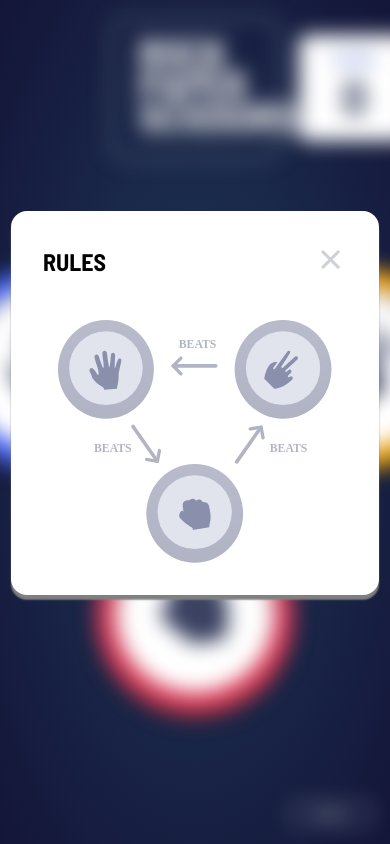
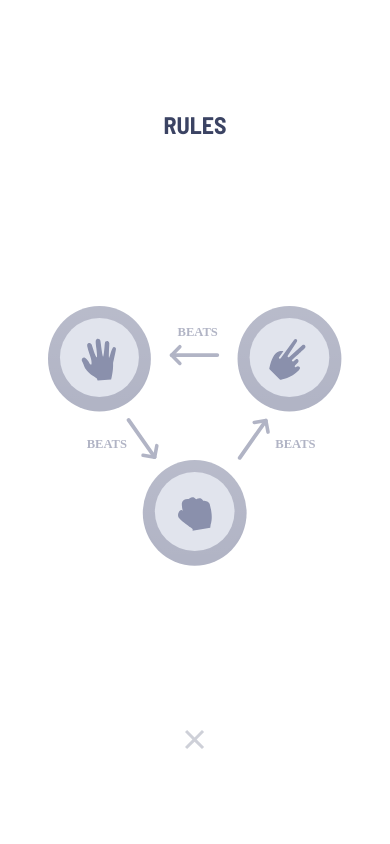
Before and after one commit to smccourtb/rock-paper-scissors, a React (Create React App) app: page / in a window 390 px wide. Both pictures are taken after a click on the button "RULES". Built offline with nearby package versions, Linux system fonts and the light colour scheme.

Commit message:
styling for smallest breakpoint complete

```diff
--- a/src/App.css
+++ b/src/App.css
@@ -4,125 +4,38 @@
   display:flex;
   flex-direction:column;
   align-items:center;
+  justify-content:space-between;
   width:100%;
   overflow:hidden;
+  padding: 2em;
 
 }
 .blur {
     filter:blur(10px);
 }
 
-.ch {
-  margin: 6em 0em 0em;
+/* .ch {
+  padding-top: 4em;
+
   display: flex;
   justify-content: center;
-  width: 65%;
   flex-grow:1;
-  height: 300px;
-}
+} */
 
 .res {
+  padding-top: 5em;
   display: flex;
-  justify-content: center;
-  width: 65%;
   flex-grow:1;
 }
 
-@media screen and (min-width: 82em) {
-  .result-container{
-    transform:scale(.9) !important;
-  }
-  .result-show{
-    order:3;
-  }
-  .header-container {
-    width:80% !important;
-    transform:scale(1) !important;
+@media screen and (min-width: 87em) {
 
-  }
-
-  .player, .opponent {
-    /* transform:scale(.6) !important; */
-    width:50% !important;
-    justify-content:center !important;
-  }
 }
 
 @media screen and (min-width: 62em) {
 
-  .player, .opponent {
-    transform:scale(.8) !important;
-    width:50% !important;
-  }
-
-  .player-before, .opponent-before {
-    transform: scale(.7) !important;
-    margin: 0 !important;
-  }
-
-  .chosen-opponent {
-    justify-content: center !important;
-  }
-
-  .result {
-    order:3;
-  }
 }
 
-@media screen and (min-width: 43) {
-  .res{
-    width: 85%;
-  }
+@media screen and (min-width: 43em) {
 
-  .ch {
-    margin:0;
-  }
-  .result-show{
-    order:3;
-    padding:0 !important;
-    transform:scale(1.5) !important;
-  }
-  .result {
-    width:100% !important;
-    order: 3;
-  }
-  .player, .opponent {
-    transform:scale(.7) !important;
-    justify-content:center !important;
-    align-items:center !important;
-    /* width:50% !important; */
-  }
-  .picked-player, .picked-opponent {
-    order:2;
-  }
-
-  .choice {
-    transform: scale(.6) !important;
-  }
-
-  .win-player, .win-opponent {
-    margin-bottom: 8em !important;
-    z-index:-1 !important;
-
-  }
-  .player-before, .opponent-before {
-    transform:scale(.7) !important;
-    width:50%;
-
-  }
-
-  footer {
-    justify-content: center !important;
-    padding-bottom: 2em !important;
-  }
-
-  .rules-btn {
-    transform:scale(1.3) !important;
-  }
-
-  .header-container {
-    width:110% !important;
-    transform:scale(.55) !important;
-
-  }
 }
--- a/src/components/Rules.js
+++ b/src/components/Rules.js
@@ -5,11 +5,9 @@ import closeIcon from "../images/icon-close.svg";
 function Rules({showRules}) {
     return(
         <div className="rules">
-            <header className='rules-header'>
-                <h2>RULES</h2>
-                <button onClick={showRules}><img src={closeIcon} alt="close"></img></button>
-            </header>
+            <h2>RULES</h2>
             <img src={basicRules} alt="basic rules"></img>
+            <button className="rules__close-button" onClick={showRules}><img src={closeIcon} alt="close"></img></button>
         </div>
     )
 }
--- a/src/styles/Choice.css
+++ b/src/styles/Choice.css
@@ -1,20 +1,20 @@
 .choice {
     background: url("../images/bg-triangle.svg") no-repeat;
-    background-position: center 5em;
-    background-size:25em;
+    background-position: center 3.5em;
+    background-size: 15em 14em;
     display:flex;
-    height: 450px;
-    transform:scale(.95);
+    flex-wrap: wrap;
+    justify-content:space-evenly;
+    gap:2em;
 }
 
 .choice-bg {
     pointer-events: none;
-    width: 10.5em;
-    height: 10.5em;
+    width: 80%;
+    height: 80%;
     border-radius: 50%;
-    box-shadow: inset 0em .5em .5em 3px rgb(202, 202, 202);
+    box-shadow: inset 0em .25em 0.1em .1em rgb(202, 202, 202);
     background: white;
-    background-size: 45%;
     display:flex;
     justify-content:center;
     align-items:center;
@@ -24,41 +24,25 @@
     display:flex;
     justify-content: center;
     align-items:center;
-    width: 13em;
-    height: 13em;
+    width: 8.5em;
+    height: 8.5em;
     border-radius:50%;
     transition:all .2s ease-out;
-
-
 }
 
 .paper {
-    position: relative;
-    top:-1em;
-    left: 3em;
     background: linear-gradient(hsl(230, 89%, 62%),hsl(230, 89%, 65%));
     box-shadow: 0px 8px 0px .5px hsl(230, 54%, 38%);
-
 }
 
 .scissors {
-    position: relative;
-    top:-1em;
-    right: -11em;
     background: linear-gradient(hsl(39, 89%, 49%), hsl(40, 84%, 53%));
     box-shadow: 0px 8px 0px .5px hsl(40, 77%, 28%);
 }
 
 .rock {
-    position: relative;
-    align-self:flex-end;
-    right: 13em;
     background: linear-gradient(hsl(349, 71%, 52%) , hsl(349, 70%, 56%));
     box-shadow: 0px 8px 0px .5px hsl(349, 55%, 31%);
-}
-
-.icon {
-    transform: scale(1.5);
 }
 
 .scissors:hover, .paper:hover, .rock:hover {
--- a/src/styles/Footer.css
+++ b/src/styles/Footer.css
@@ -1,12 +1,18 @@
-.rules-btn {
-    margin:2em;
+footer {
+    display:flex;
+    justify-content: center;
+    align-items: flex-start;
+    width: 100vw;
+    padding: 2em 0em;
+
+}.rules-btn {
     background:transparent;
     border: solid .5px white;
     outline: none;
     padding: .8em 2.5em;
     border-radius: .5em;
     color: white;
-    font-size: 9px;
+    font-size: .75em;
     line-height: 8px;
     font-weight: 700;
     letter-spacing: .1em;
@@ -18,9 +24,3 @@
     background: white;
     color:hsl(237, 49%, 15%);
 }
-
-footer {
-    display:flex;
-    justify-content: flex-end;
-    width: 100vw;
-}
--- a/src/styles/Header.css
+++ b/src/styles/Header.css
@@ -1,54 +1,48 @@
-* {
-    box-sizing: border-box;
-}
-
 .main-header {
-    margin:auto;
     width: 100%;
     display:flex;
     align-items:center;
     justify-content: center;
-    padding: 1em 1.5em;
+  }
 
-  }
 
 .header-container {
     border: solid hsl(217, 16%, 45%);
-    width:50%;
-    border-radius: 1em;
+    /* width: 90%; */
+    border-radius: .75em;
     display:flex;
     align-items: center;
     justify-content:space-between;
-    padding: 1em 1.5em;
-
-
+    padding: .75em .75em;
 }
 
 .header__logo {
-    padding: 0;
+    padding-right: 1em;
+    width:6em;
+    margin-right: 7em;
 }
 
 .header__score-container {
-    height: 100%;
-    width: 15%;
     display:flex;
     flex-direction:column;
     justify-content: center;
     align-items:center;
     background-color: white;
     border-radius: .5em;
-    padding: 1em 3.5em;
+    padding: .5em 1.5em;
+
 
 }
 
 .header__score {
     margin: 0;
     color: hsl(229, 25%, 31%);
-    font-size: 3em;
+    font-size: 2em;
     font-weight: 700;
 }
 
 small {
+    font-size: .5em;
     letter-spacing: .1em;;
     color: hsl(229, 64%, 46%);
 }
--- a/src/styles/Result.css
+++ b/src/styles/Result.css
@@ -2,43 +2,18 @@
     display:flex;
     flex-wrap:wrap;
     align-items: center;
-    justify-content:center;
-    height:100%;
+    justify-content:space-between;
     width:100%;
-   transform: scale(1.2);
-
+    flex-grow:1;
+    align-self:flex-start;
 }
 
-.player, .opponent {
-    position:relative;
+.player, .opponent, .player-before, .opponent-before {
    display:flex;
    flex-direction:column;
    justify-content: center;
    align-items: center;
-   margin:auto;
    gap:2em;
-   transform:scale(1.2);
-}
-
-.player-before, .opponent-before {
-    position:relative;
-    display:flex;
-    flex-direction:column;
-    justify-content: center;
-    align-items: center;
-    /* margin:auto; */
-    gap:2em;
-    transform:scale(1.2);
-}
-
-.player-before {
-    margin-right: 4em;
-}
-
-
-.opponent-before {
-    gap: 3.5em;
-    margin-left: 4em;
 }
 
 .win {
@@ -48,70 +23,63 @@
 .win-player, .win-opponent {
     background: rgba(97, 97, 97, 0.1);
     position:absolute;
-    width: 30em;
-    height:30em;
+    width: 20em;
+    height:20em;
     border-radius:50%;
     z-index:-1;
     animation:grow .5s;
-    margin-top:4em;
+    display:flex;
+    justify-content: center;
+    align-items:center;
+    margin-bottom: 2.5em;
 }
 
 .middle {
     background: rgba(97, 97, 97, 0.1);
     position:absolute;
-    width: 25em;
-    height:25em;
+    width: 85%;
+    height:85%;
     border-radius:50%;
-    top: 2.5em;
-    left: 2.5em;
 }
 
 .inner {
     background: rgba(97, 97, 97, 0.1);
     position:absolute;
-    width: 20em;
-    height:20em;
+    width: 65%;
+    height:65%;
     border-radius:50%;
-    top: 5em;
-    left: 5em;
 }
 
 p {
     margin: 0;
 }
 
-.picked-opponent {
+.picked-opponent, .picked-player {
     color:white;
     font-weight: 800;
-    font-size: 1.33em;
+    font-size: 1em;
     letter-spacing: .05em;
-}
-.picked-player {
-    color:white;
-    font-weight: 800;
-    font-size: 1.33em;
-    letter-spacing: .05em;
+    order:2;
 }
 
-.chosen-player {
+/* .chosen-player {
     position:unset;
 }
 
 .chosen-opponent {
     position:unset;
 
-}
+} */
 
 .shadow {
     border-radius: 50%;
     background: rgba(19, 18, 18, 0.425);
-    height: 10em;
-    width: 10em;
-    transform: scale(1.1);
+    height:8.5em;
+    width: 8.5em;
     display:flex;
     justify-content:center;
     align-items:center;
-    margin-bottom:1.5em;
+
 }
 
 span {
@@ -120,7 +88,7 @@ span {
     animation-duration: 1s;
     animation-iteration-count: 3;
     color: white;
-    font-size:5em;
+    font-size:4em;
 }
 
 .result-show {
@@ -128,18 +96,20 @@ span {
     display:flex;
     flex-direction: column;
     justify-content:center;
-    transform:scale(1.2);
     z-index:1;
+    order:3;
+    margin:auto;
+    font-size:.95em;
 }
 
 .result {
-    display:none;
+    margin:0em 1em;
 }
+
 .result-label{
     margin:0;
     padding-bottom: .25em;
-    font-size: 36px;
-    letter-spacing:0em;
+    font-size: 4em;
     font-weight: 800;
     color:white;
 }
@@ -148,22 +118,19 @@ span {
     background:white;
     outline: none;
     border:none;
-    padding: .8em 4.5em;
+    padding: 1em 1.5em;
     border-radius: .67em;
     color:hsl(237, 49%, 15%);
-    /* width: 15em; */
-    font-size: 9px;
-    line-height: 12px;
+    font-size: 1em;
+    line-height: 1em;
     font-weight: 500;
-    letter-spacing: .2em;
+    letter-spacing: .125em;
     cursor: pointer;
-    height: 3.5em;
+    width:100%;
 }
 
 .reset:hover {
     color:hsl(349, 71%, 52%);
-    font-weight: 700;
-    padding: .79em 4.38em;
     transition: color .2s ease-in;
 
 
--- a/src/styles/Rules.css
+++ b/src/styles/Rules.css
@@ -1,32 +1,24 @@
 .rules {
+    color: hsl(229, 25%, 31%);
+    position: absolute;
+    top: 0;
     background:white;
-    border-radius: 1em;
-    position:absolute;
     z-index:1;
     display:flex;
-    justify-content:center;
+    justify-content:space-around;
     align-items: center;
     flex-direction:column;
     padding: 1em 2em;
-    top: 25%;
-    gap:1.5em;
-    box-shadow: 0em .3em .1em gray;
+    height: 100vh;
+    width: 100%;
 }
 
-
-
-.rules-header {
-    display:flex;
-    justify-content: space-between;
-    align-items:center;
-    width: 100%;
-
-
-}
-
-.rules-header > button {
+.rules__close-button {
     background:none;
     border:none;
+    cursor: pointer;
+    transition:all .2s ease-in;
+
 }
 
 .rules > img {
@@ -34,7 +26,7 @@
     width:90%;
 }
 
-.rules-header > button:hover {
+.rules__close-button:hover {
     transition:all .2s ease-in;
-    transform:scale(1.2);
+    transform:scale(1.4);
 }
```
